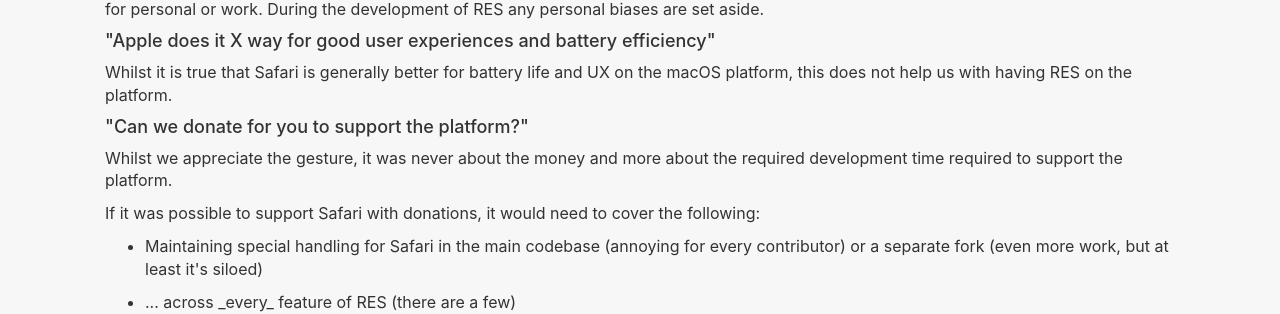
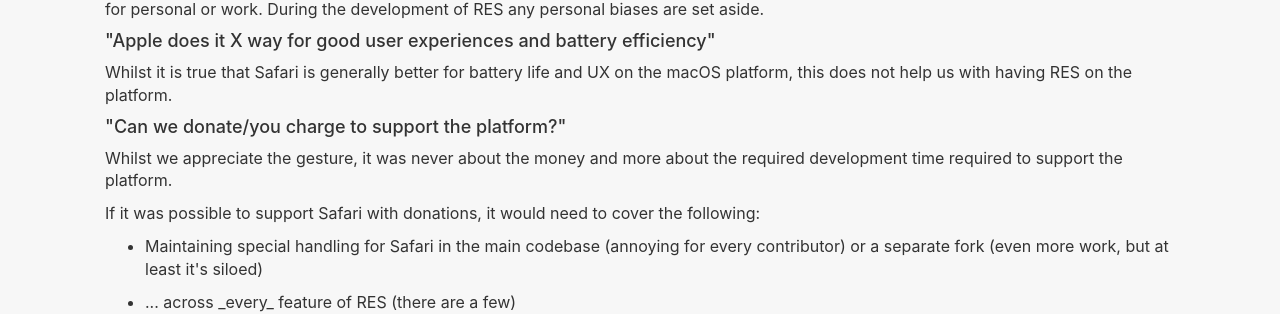
Before and after one commit to Reddit-Enhancement-Suite/Reddit-Enhancement-Suite.github.io, a Jekyll site: the page built from safari.html, in a window 1280 px wide. Shown: the part 646-960 px from the top of the page. Built offline with Jekyll 4.4.1, drawn with Linux system fonts in a browser that asks for light colours.

Commit message:
Update safari.html

```diff
--- a/safari.html
+++ b/safari.html
@@ -28,7 +28,7 @@
 <h4>"Apple does it X way for good user experiences and battery efficiency"</h4>
 <p>Whilst it is true that Safari is generally better for battery life and UX on the macOS platform, this does not help us with having RES on the platform.</p>
 
-<h4>"Can we donate for you to support the platform?"</h4>
+<h4>"Can we donate/you charge to support the platform?"</h4>
 <p>Whilst we appreciate the gesture, it was never about the money and more about the required development time required to support the platform.</p>
 
 <p>If it was possible to support Safari with donations, it would need to cover the following:</p>
```
